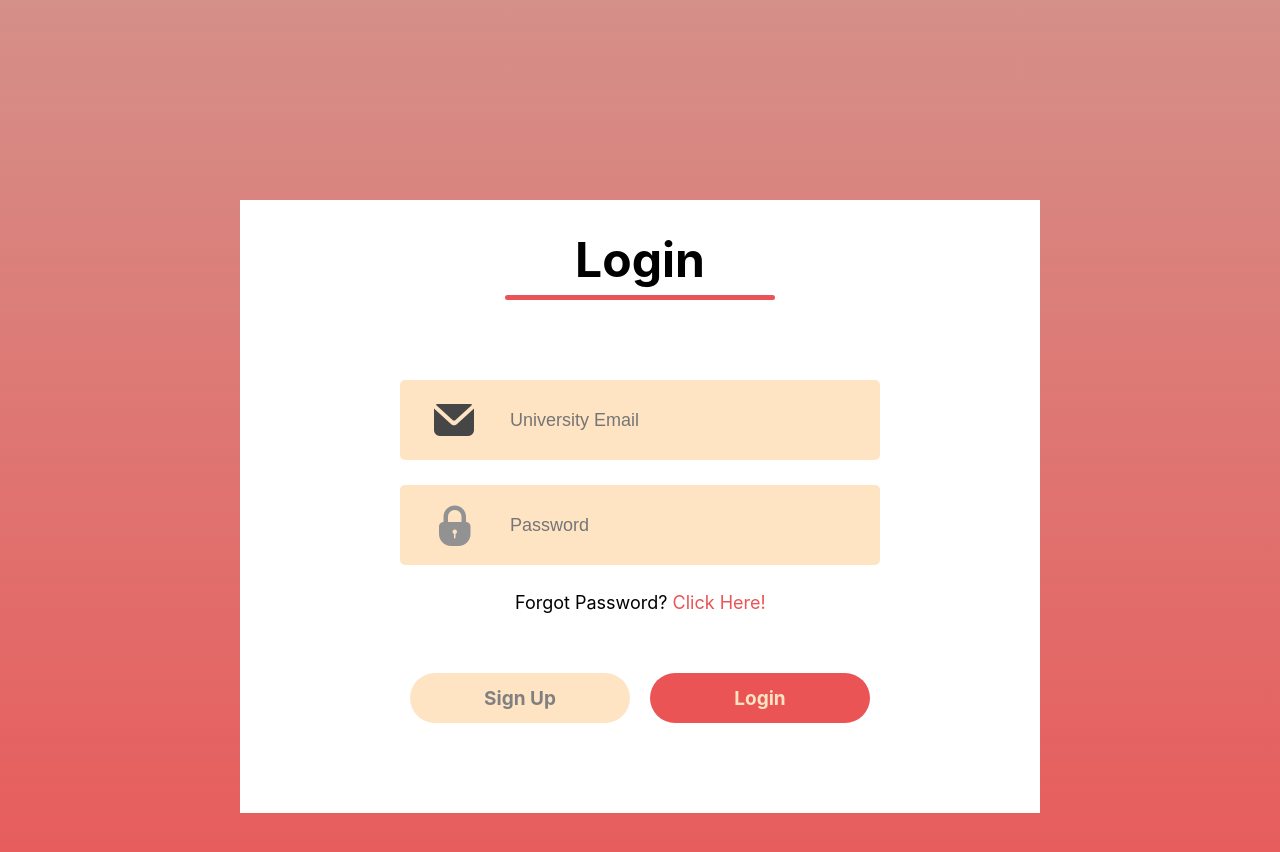
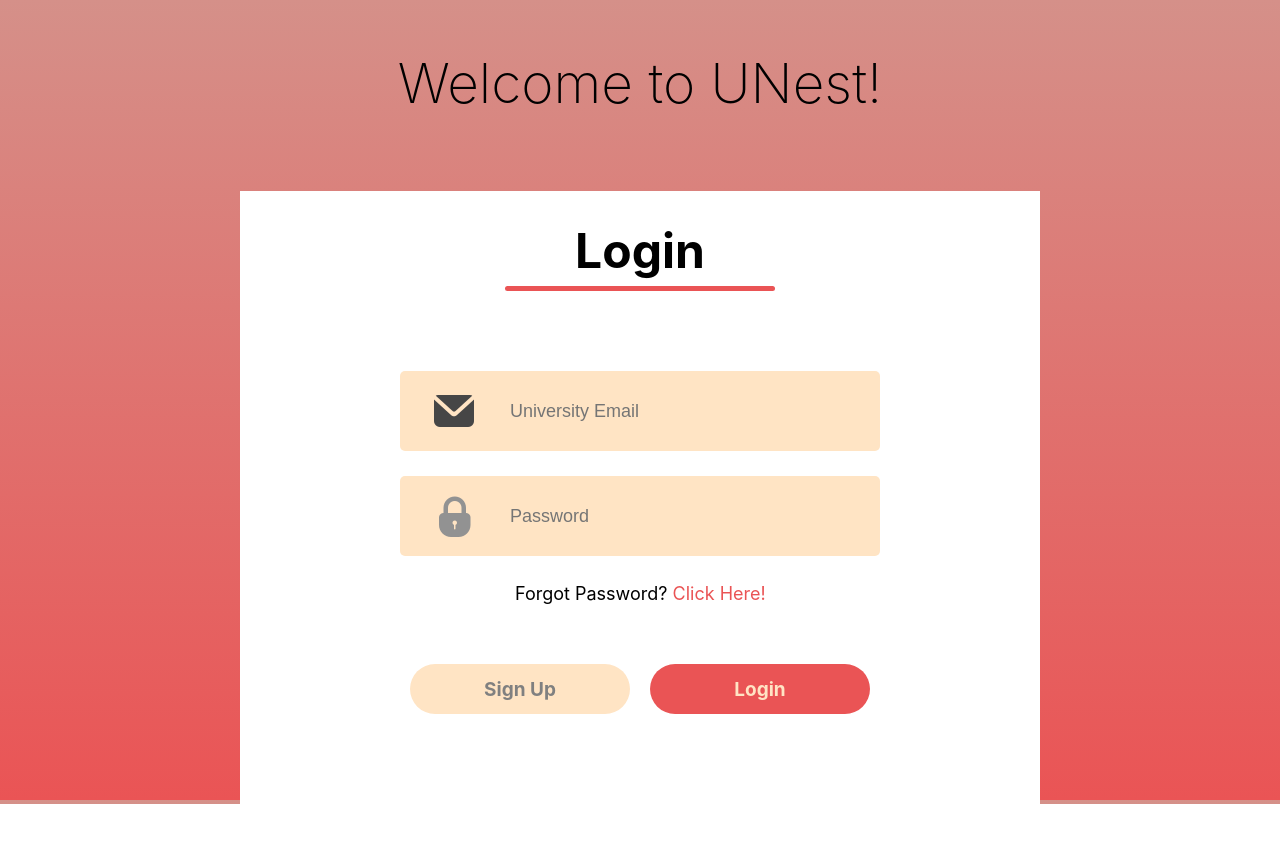
Before and after one commit to grantmccord/UNest, a React (Create React App) app in the folder unest-app/frontend/LoginPage/login-page/: page / in a window 1280 px wide. Shown: the top 852 px of the page. After the commit the page ends 804 px from the top, so only its background shows below. Built offline with nearby package versions, Linux system fonts and the light colour scheme.

Commit message:
Title added with functionality of text boxes -Sud

```diff
--- a/unest-app/frontend/LoginPage/login-page/src/Components/LoginSignup/LoginSignup.css
+++ b/unest-app/frontend/LoginPage/login-page/src/Components/LoginSignup/LoginSignup.css
@@ -2,7 +2,7 @@
     display: flex;
     flex-direction: column;
     margin: auto;
-    margin-top: 200px;
+    margin-top: 75px;
     background: white;
     width: 800px;
     padding-bottom: 30px;
@@ -22,6 +22,15 @@
     font-weight: 700;
     align-items: center;
 }
+.txt{
+    color: black;
+    font-size: 55px;
+    font-weight: 200;
+    text-align: center;
+    padding-top: 50px;
+}
+
+
 .underline{
     width: 270px;
     height: 5px;
@@ -33,6 +42,7 @@
     display: flex;
     flex-direction: column;
     gap: 25px;
+    color: black;
 }
 .input{
     display: flex;
@@ -42,9 +52,10 @@
     height: 80px;
     background: bisque;
     border-radius: 5px;
+    color: black;
 }
 .input img{
-    margin: 0px 30px;
+    margin: 0 30px;
 }
 .input input{
     height: 50px;
--- a/unest-app/frontend/LoginPage/login-page/src/Components/LoginSignup/LoginSignup.jsx
+++ b/unest-app/frontend/LoginPage/login-page/src/Components/LoginSignup/LoginSignup.jsx
@@ -7,6 +7,14 @@ import person_icon from '../Assets/person.png'
 const LoginSignup = () => {
     const [action,setAction] = useState("Login");
     return (
+        <div className='outercontainer'>
+
+            <div className='title'>
+                <div className="welcome">
+                    <div className="txt">Welcome to UNest!</div>
+                </div>
+            </div>
+
             <div className='container'>
                 <div className="header">
                     <div className="text">{action}</div>
@@ -31,10 +39,15 @@ const LoginSignup = () => {
                     <div className="forgot-password">Forgot Password? <span>Click Here!</span></div>}
 
                 <div className="submit-container">
-                <div className={action==="Login"?"submit gray":"submit"}
-                     onClick={()=>{setAction("Sign Up")}}>Sign Up</div>
-                <div className={action==="Sign Up"?"submit gray":"submit"}
-                     onClick={()=>setAction("Login")}>Login</div>
+                    <div className={action === "Login" ? "submit gray" : "submit"}
+                         onClick={() => {
+                             setAction("Sign Up")
+                         }}>Sign Up
+                    </div>
+                    <div className={action === "Sign Up" ? "submit gray" : "submit"}
+                         onClick={() => setAction("Login")}>Login
+                    </div>
+                </div>
             </div>
         </div>
     );
```
Lines whose indentation alone changed are shown as unchanged.
